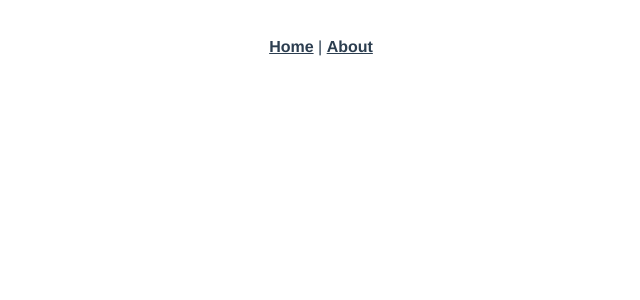
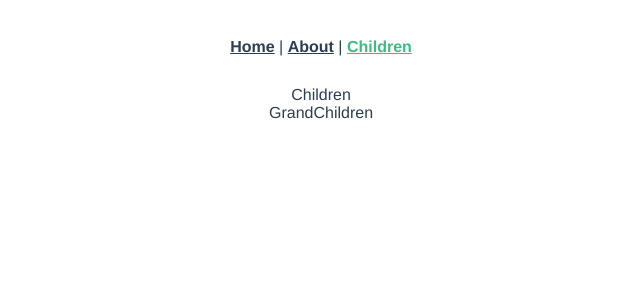
Before and after one commit to Arimuuuura/udemy-aoki-vue, a Vue app in the folder vue3/: page /children in a window 1280 px wide. Before the commit this address had no page. Shown: the top 300 px of the page, without its empty margins (319-959 px from the left). Built offline with nearby package versions, Linux system fonts and the light colour scheme.

Commit message:
子、孫のprops作成

```diff
--- a/vue3/src/App.vue
+++ b/vue3/src/App.vue
@@ -1,7 +1,8 @@
 <template>
   <nav>
     <router-link to="/">Home</router-link> |
-    <router-link to="/about">About</router-link>
+    <router-link to="/about">About</router-link> |
+    <router-link to="/children">Children</router-link>
   </nav>
   <router-view/>
 </template>
--- /dev/null
+++ b/vue3/src/components/GrandChildren.vue
@@ -0,0 +1,15 @@
+<template>
+  <div>
+	GrandChildren
+  </div>
+</template>
+
+<script>
+export default {
+
+}
+</script>
+
+<style>
+
+</style>
--- a/vue3/src/router/index.js
+++ b/vue3/src/router/index.js
@@ -1,11 +1,17 @@
 import { createRouter, createWebHistory } from 'vue-router'
 import HomeView from '../views/HomeView.vue'
+import ChildrenView from '@/views/ChildrenView'
 
 const routes = [
   {
     path: '/',
     name: 'home',
     component: HomeView
+  },
+  {
+    path: '/children',
+    name: 'ChildrenView',
+    component: ChildrenView
   },
   {
     path: '/about',
--- /dev/null
+++ b/vue3/src/views/ChildrenView.vue
@@ -0,0 +1,19 @@
+<template>
+  <div>
+	Children
+	<GrandChildren />
+  </div>
+</template>
+
+<script>
+import GrandChildren from '@/components/GrandChildren'
+export default {
+	components: {
+		GrandChildren
+	}
+}
+</script>
+
+<style>
+
+</style>
```
